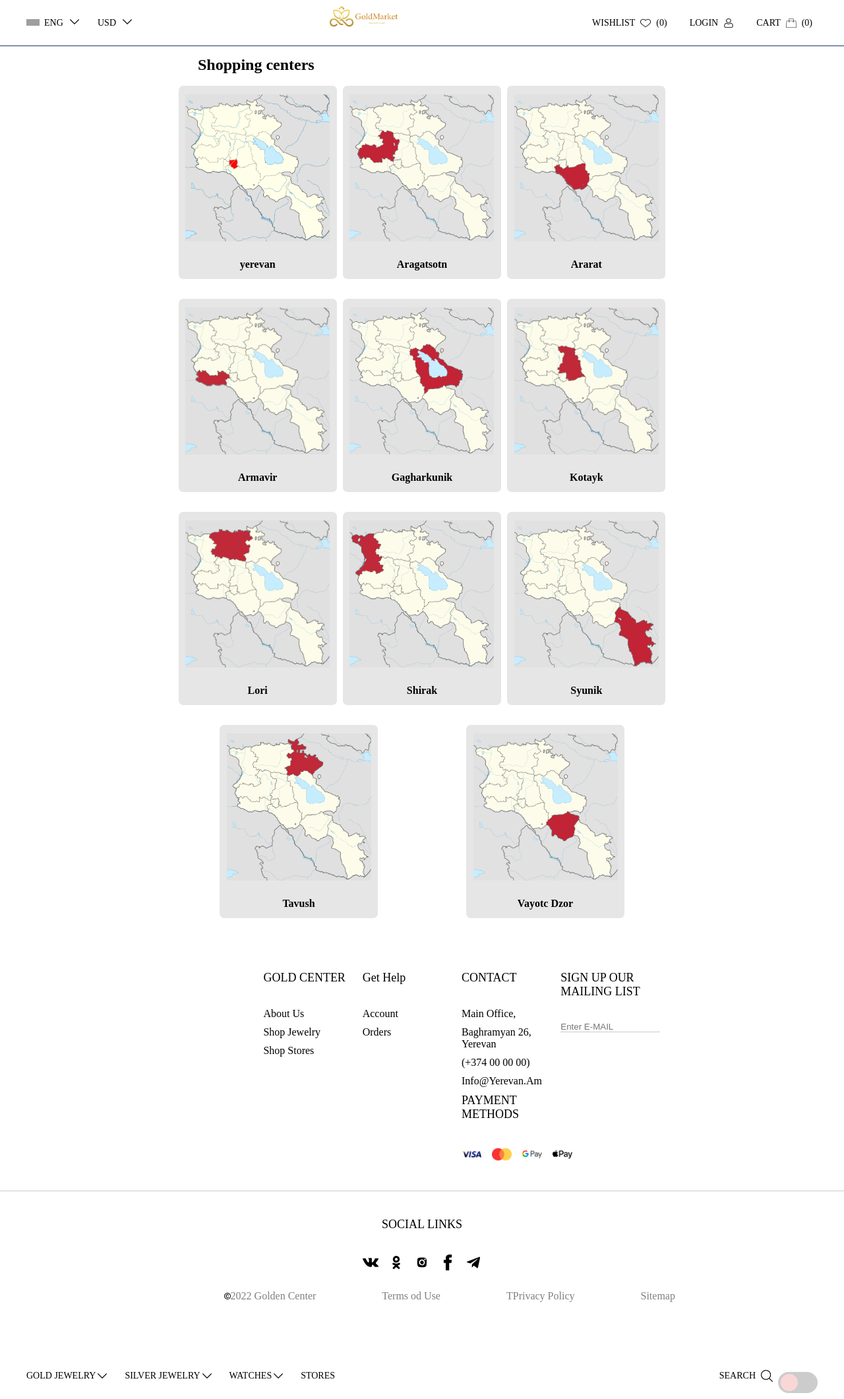
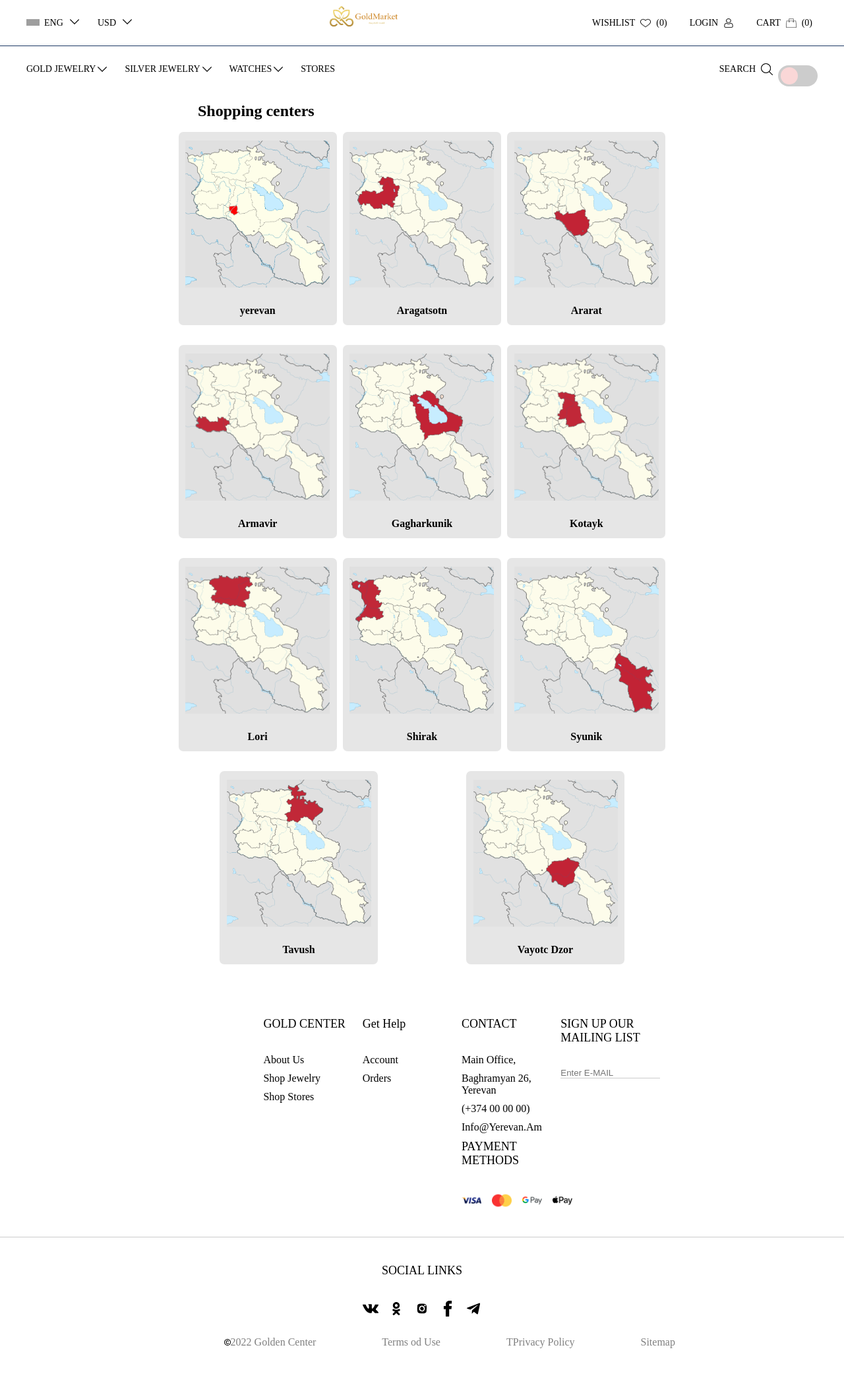
Before and after one commit to vahagnmovs/GoldMarket, a React (Create React App) app in the folder goldmarket/: page /shoppingcenters in a window 1280 px wide. Shown: the whole page at 66% size. Built offline with nearby package versions, Linux system fonts and the light colour scheme; grey boxes are pictures that could not be loaded.

Commit message:
new update nav bar 2

```diff
--- a/goldmarket/src/components/Centers/maps/ShoppingCenters/ShoppingCentersList/index.tsx
+++ b/goldmarket/src/components/Centers/maps/ShoppingCenters/ShoppingCentersList/index.tsx
@@ -8,6 +8,7 @@ const ShoppingCentersList = () => {
   return (
       <>
           <Header/>
+          <Navbar/>
           <div className="contener">
               <div className="shopping_collections"><h2>Shopping centers</h2></div>
               <div className="products">
@@ -17,7 +18,6 @@ const ShoppingCentersList = () => {
               </div>
           </div>
           <Footer/>
-          <Navbar/>
       </>
 
   )
--- a/goldmarket/src/components/Centers/products/Collections/CollectionsList/index.tsx
+++ b/goldmarket/src/components/Centers/products/Collections/CollectionsList/index.tsx
@@ -8,6 +8,7 @@ const CollectionsList = () => {
   return (
       <>
           <Header/>
+          <Navbar/>
           <div className="contener">
               <div className="shopping_collections">
                   <h2>Collections</h2></div>
@@ -18,7 +19,7 @@ const CollectionsList = () => {
               </div>
           </div>
           <Footer/>
-          <Navbar/>
+
 
   </>
 
--- a/goldmarket/src/components/Header/header/index.tsx
+++ b/goldmarket/src/components/Header/header/index.tsx
@@ -167,7 +167,7 @@ const Header = () => {
                 </div>
 
             </header>
-            {/*<Navbar/>*/}
+
         </div>
     );
 };
```
